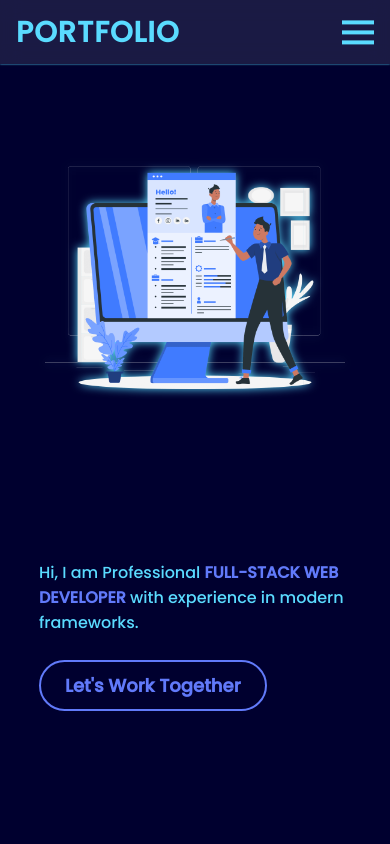
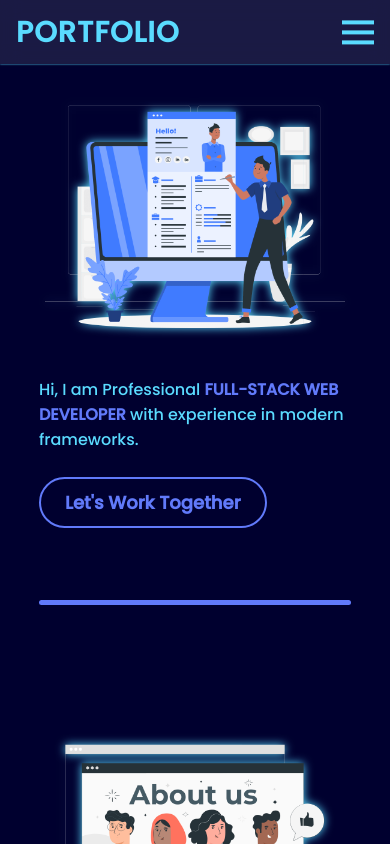
Before and after one commit to NIAZI77/My-portfolio, a Next.js app: page / in a window 390 px wide. Shown: the top 844 px of the page. Built offline with nearby package versions, Linux system fonts and the light colour scheme; no server answers.

Commit message:
Update globals.css

```diff
--- a/styles/globals.css
+++ b/styles/globals.css
@@ -323,7 +323,7 @@ a,Link,button {
   }
   section {
     padding: 70px 0;
-    min-height: 100vh;
+    min-height: 600px;
   }
 }
 @media(min-width: 767px) {
```
